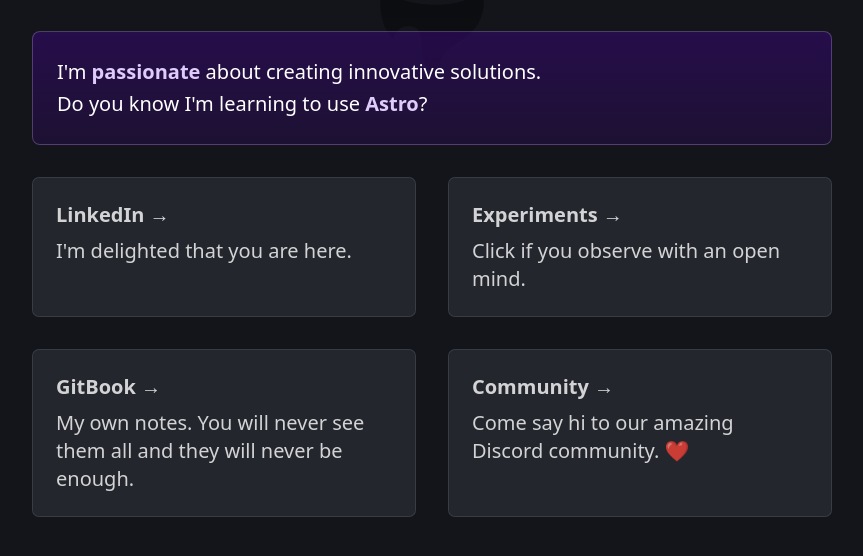
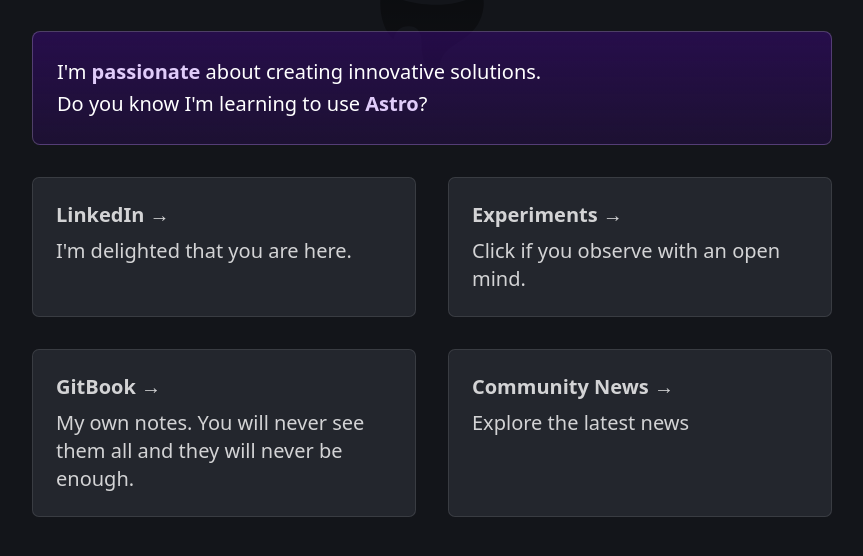
Before and after one commit to Aluonam/architecture-web, an Astro site in the folder exampleAStro/: page / in a window 1280 px wide. Shown: the part 164-720 px from the top of the page, without its empty margins (208-1071 px from the left). Built offline with nearby package versions, Linux system fonts and the light colour scheme; Astro itself is replaced by a stand-in of ours.

Commit message:
feat: all cards content

```diff
--- a/exampleAStro/src/pages/index.astro
+++ b/exampleAStro/src/pages/index.astro
@@ -61,9 +61,9 @@ console.log('im using A')
 				body="My own notes. You will never see them all and they will never be enough."
 			/>
 			<Card
-				href="https://astro.build/chat/"
-				title="Community"
-				body="Come say hi to our amazing Discord community. ❤️"
+				href="https://thehackernews.com/"
+				title="Community News"
+				body="Explore the latest news "
 			/>
 		</ul>
 	</main>
```
